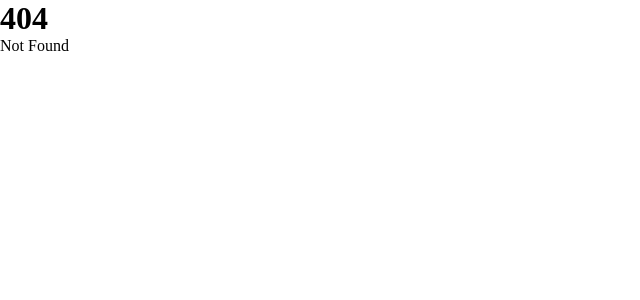
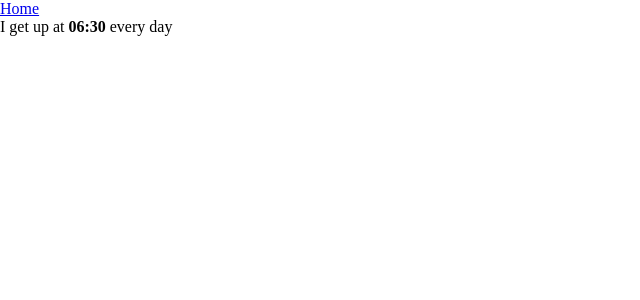
Before and after one commit to dezlymacauley/dezlymacauley-dot-com, a SvelteKit app: page /about in a window 1280 px wide. Before the commit this address had no page. Shown: the top 300 px of the page, without its empty margins (0-640 px from the left). Built offline with nearby package versions, Linux system fonts and the light colour scheme.

Commit message:
Added an about page

```diff
--- a/src/routes/+page.svelte
+++ b/src/routes/+page.svelte
@@ -1,6 +1,7 @@
 <script lang="ts">
   const resume: string = "dezly_macauley_resume.pdf";
   const github: string = "https://github.com/dezlymacauley";
+  const about: string = "/about";
   const target: string = "_blank";
   const rel: string = "noreferrer";
 </script>
@@ -14,6 +15,7 @@
 <div>
   <a href={github} {target} {rel}>GitHub</a>
   <a href={resume} {target}>Resume</a>
+  <a href={about}>About</a>
 </div>
 
 <!---------------------------------------------------------------------------->
--- /dev/null
+++ b/src/routes/about/+page.svelte
@@ -0,0 +1,13 @@
+<div>
+  <a href="/">Home</a>
+</div>
+
+<p>I get up at <span>06:30</span> every day</p>
+
+<!---------------------------------------------------------------------------->
+
+<style>
+  span {
+    font-weight: bold;
+  }
+</style>
```
